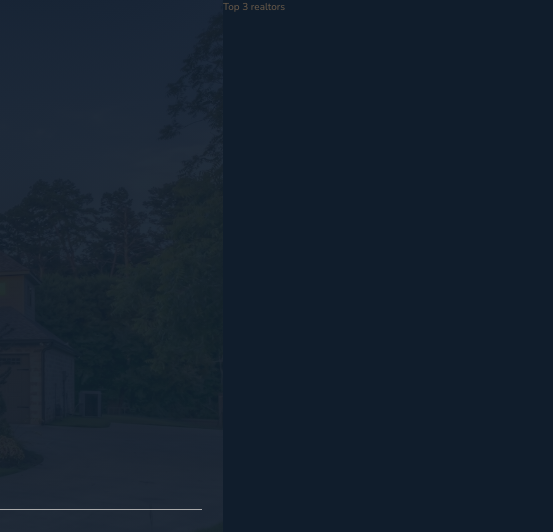
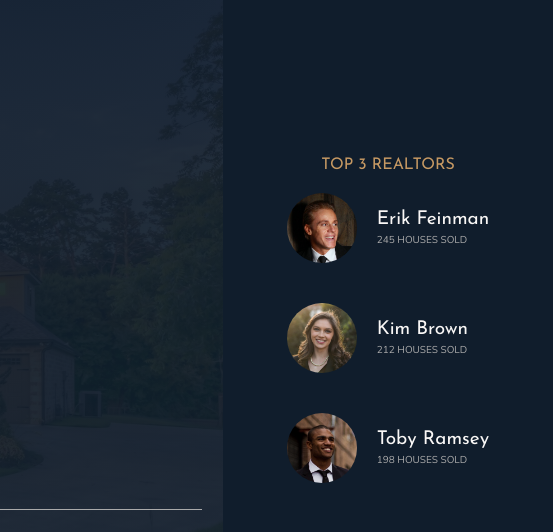
Before and after one commit to BillStephens2022/Nexter, a website: page index.html in a window 1280 px wide. Shown: the top 532 px of the page, 727-1280 px from the left. Drawn offline with nearby package versions, Linux system fonts and the light colour scheme.

Commit message:
added realtors section - added content and styled

```diff
--- a/index.html
+++ b/index.html
@@ -29,7 +29,24 @@
         </div>
       </header>
       <div class="realtors">
-        Top 3 realtors
+        <h3 class="heading-3">Top 3 Realtors</h3>
+        <div class="realtors__list">
+          <img src="img/realtor-1.jpeg" alt="Realtor 1" class="realtors__img">
+          <div class="realtors__details">
+            <h4 class="heading-4 heading-4--light">Erik Feinman</h4>
+            <p class="realtors__sold">245 houses sold</p>
+          </div>
+          <img src="img/realtor-2.jpeg" alt="Realtor 2" class="realtors__img">
+          <div class="realtors__details">
+            <h4 class="heading-4 heading-4--light">Kim Brown</h4>
+            <p class="realtors__sold">212 houses sold</p>
+          </div>
+          <img src="img/realtor-3.jpeg" alt="Realtor 3" class="realtors__img">
+          <div class="realtors__details">
+            <h4 class="heading-4 heading-4--light">Toby Ramsey</h4>
+            <p class="realtors__sold">198 houses sold</p>
+          </div>
+        </div>
       </div>
       <section class="features">
         <div class="feature">
--- a/sass/_realtors.scss
+++ b/sass/_realtors.scss
@@ -1,4 +1,31 @@
 .realtors {
     background-color: $color-secondary;
     grid-column: col-start 7 / full-end;
+    padding: 3rem;
+    display: grid;
+    align-content: center;
+    justify-content: center;
+    justify-items: center;
+    grid-row-gap: 2rem;
+
+    &__list {
+      display: grid;
+      grid-template-columns: min-content max-content;
+      grid-column-gap: 2rem;
+      grid-row-gap: 5vh;
+      align-items: center;
+    }
+
+    &__img {
+     width: 7rem;
+     border-radius: 50%;
+     display: block;
+    }
+
+    &__sold {
+      text-transform: uppercase;
+      color: $color-grey-light-2;
+      margin-top: -3px;
+      padding-top: 7px;
+    }
 }
```
Also changed, not shown: css/style.css.
